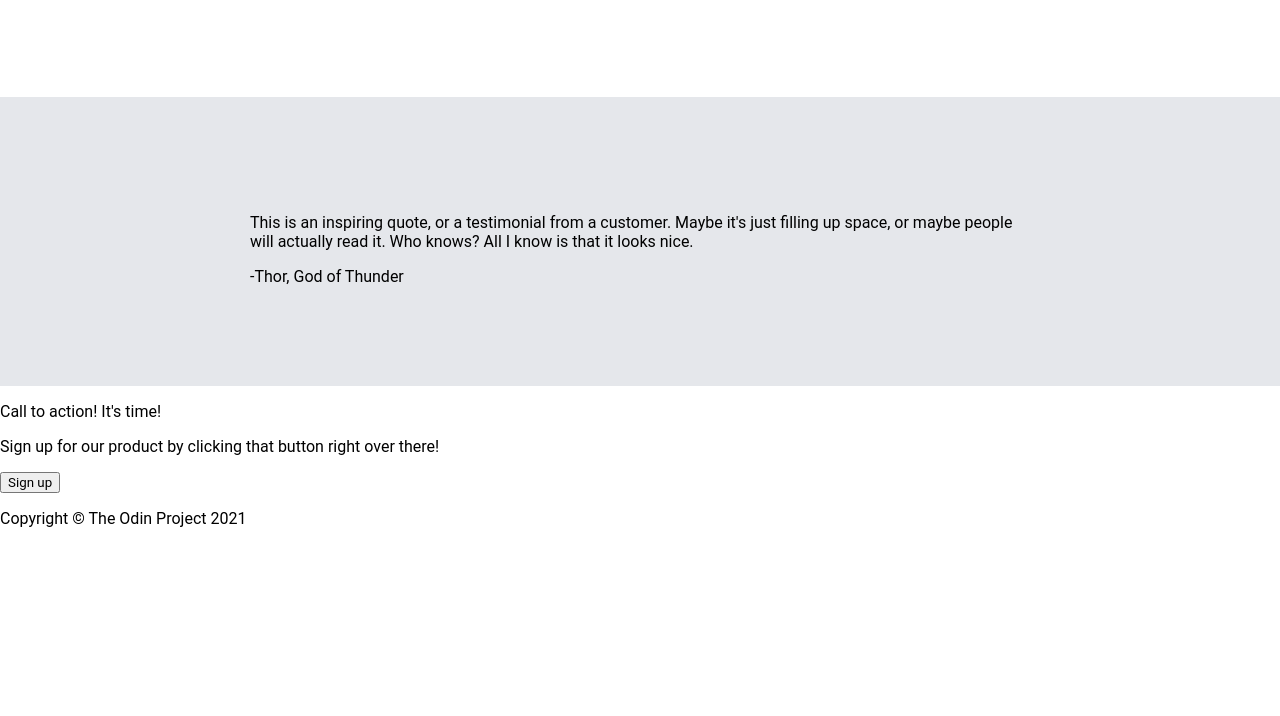
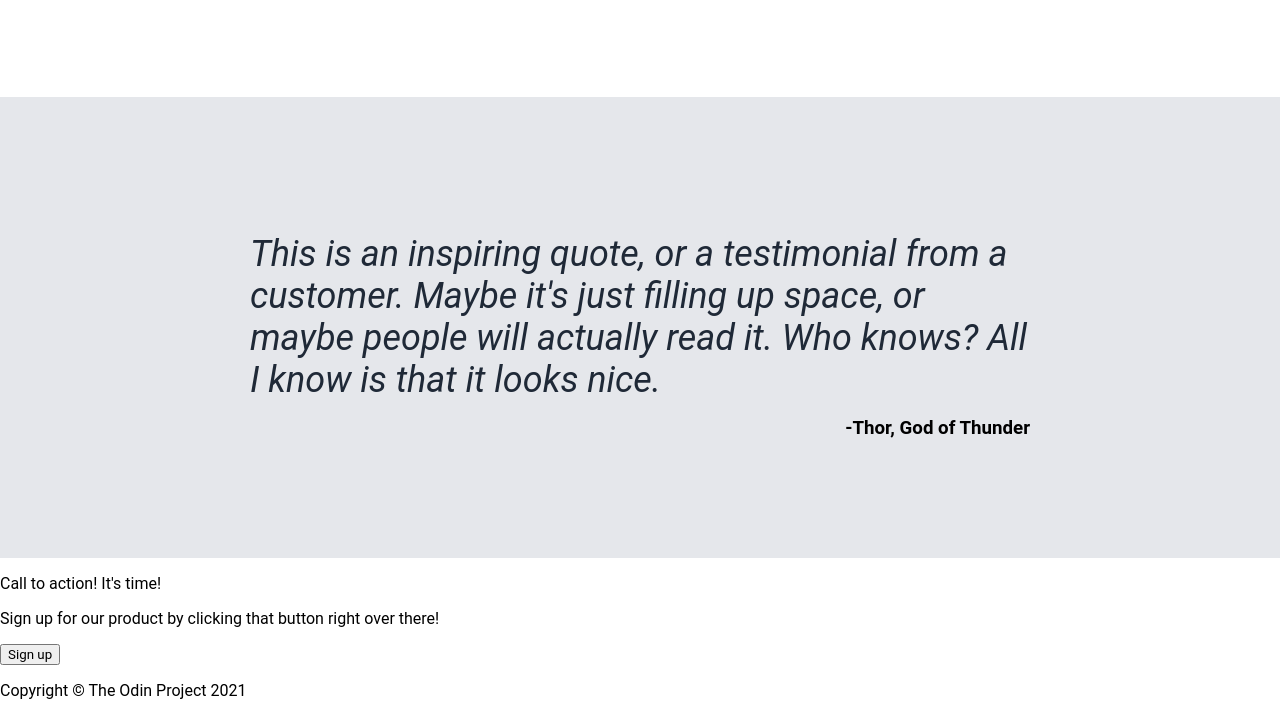
Before and after one commit to nicolanapa/landing-page, a plain HTML site: page index.html in a window 1280 px wide. Shown: the part 873-1589 px from the top of the page. Before the commit the page ends 1417 px from the top, so only its background shows below. Drawn offline with Linux system fonts and the light colour scheme.

Commit message:
Added litalic quote and person of the quote. Changed the weight and size of those.

```diff
--- a/index.html
+++ b/index.html
@@ -55,7 +55,7 @@
         Maybe it's just filling up space, or maybe people will actually read it.
         Who knows? All I know is that it looks nice.
         </p>
-        <div>-Thor, God of Thunder</div>
+        <h3 class="quote-person">-Thor, God of Thunder</h3>
         </div>
 
         <p>Call to action! It's time!</p>
--- a/styles/styles.css
+++ b/styles/styles.css
@@ -152,3 +152,16 @@ a:visited {
     background-color: #E5E7EB;
     padding: 100px 250px;
 }
+
+.container-quote p {
+    font-size: 36px;
+    font-style: italic;
+    color: #1F2937;
+}
+
+.quote-person {
+    display: flex;
+    justify-content: flex-end;
+    align-items: flex-start;
+    margin-top: -20px;
+}
```
